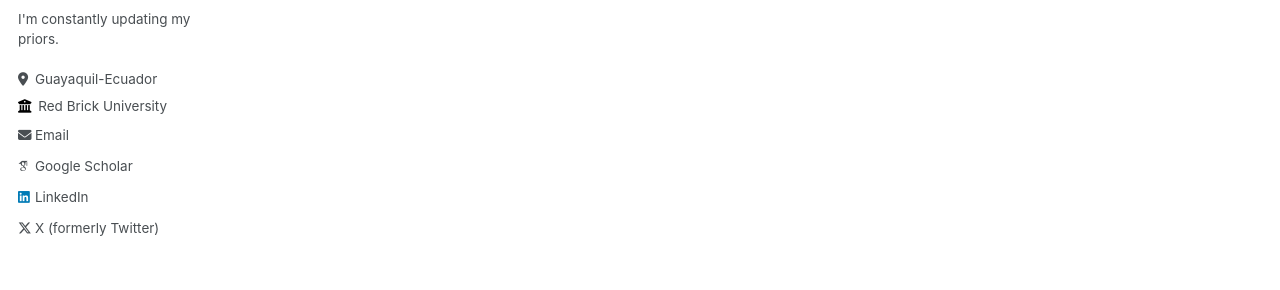
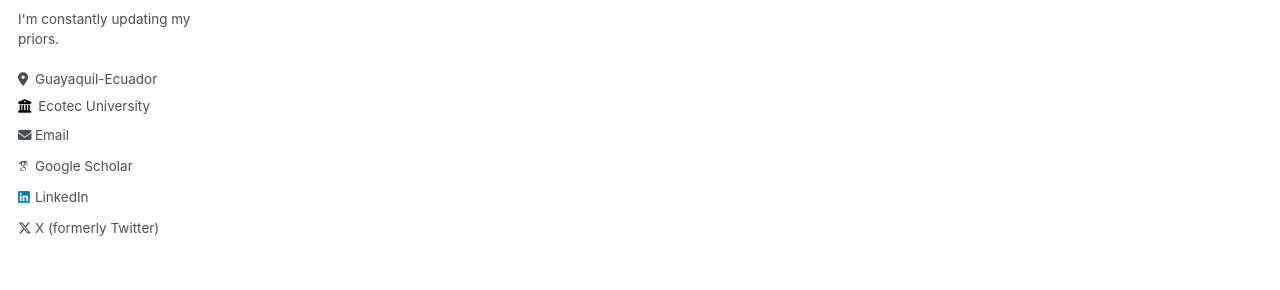
Before and after one commit to EnexFG/EnexFG.github.io, a Jekyll site: the page built from _pages/portfolio.html, in a window 1280 px wide. Shown: the part 314-604 px from the top of the page. Built offline with Jekyll 4.4.1, drawn with Linux system fonts in a browser that asks for light colours; some web fonts are replaced.

Commit message:
Update _config.yml

```diff
--- a/_config.yml
+++ b/_config.yml
@@ -26,7 +26,7 @@ author:
   pronouns         : # example: "she/her"
   bio              : "I'm constantly updating my priors."
   location         : "Guayaquil-Ecuador"
-  employer         : "Red Brick University"
+  employer         : "Ecotec University"
   uri              : # URL
   email            : "freddy.garcia@ec.andersen.com"
 
```
